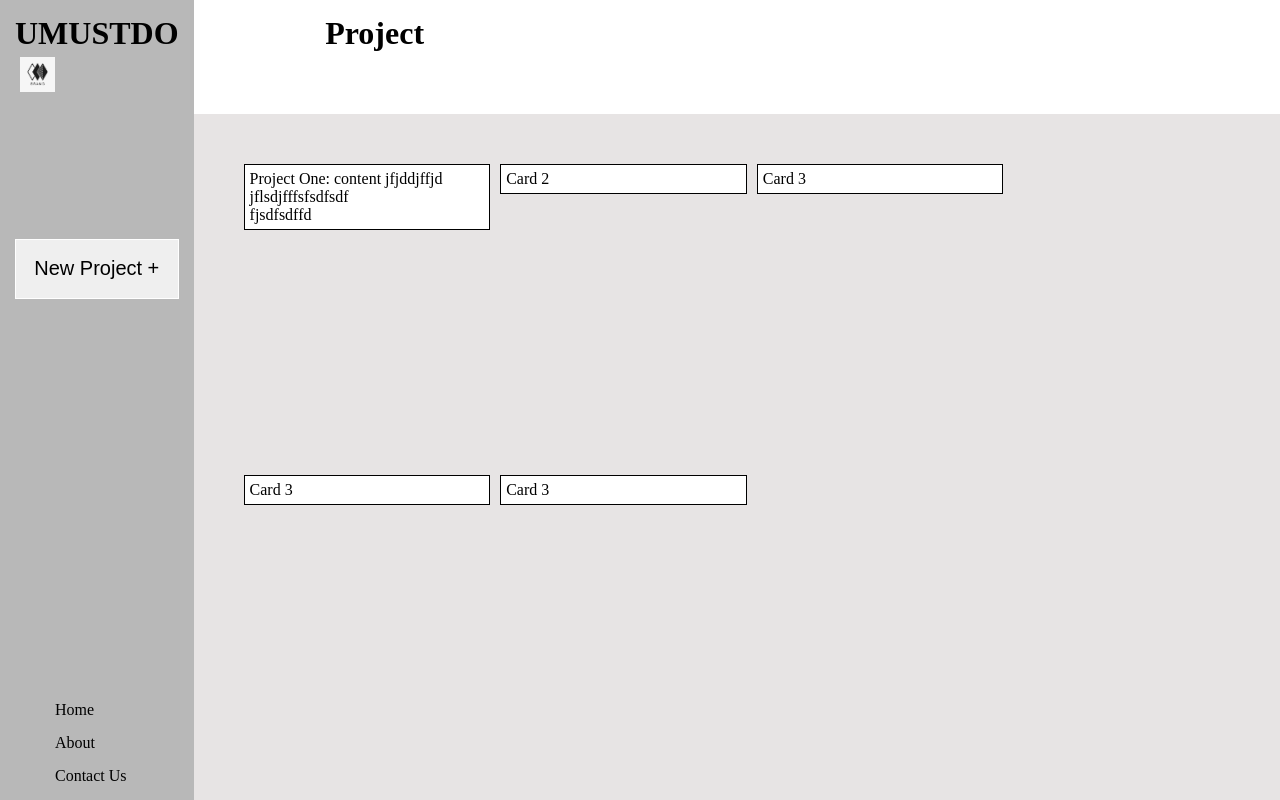
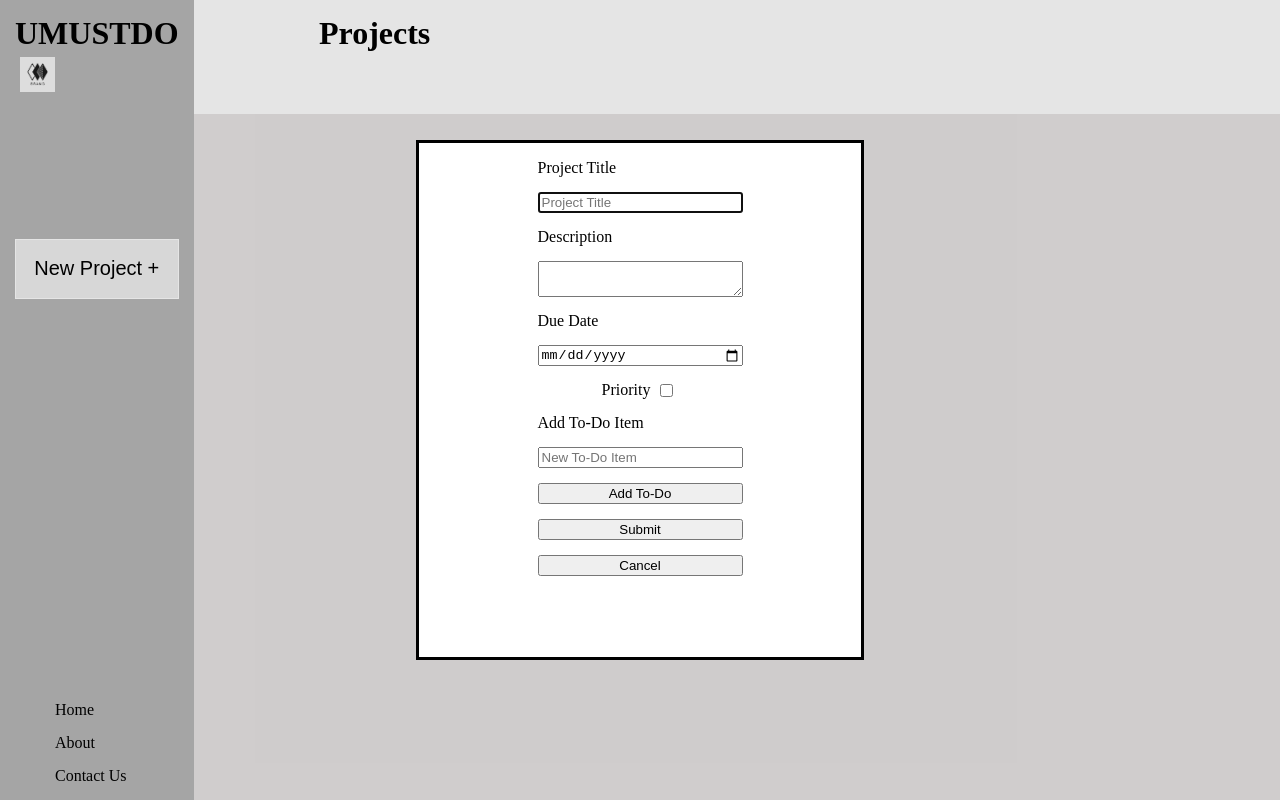
Before and after one commit to brandon-parkerson/todo-list, a website built with webpack: page dist/index.html in a window 1280 px wide. Both pictures are taken after a click on the button "New Project +". Built offline with nearby package versions, Linux system fonts and the light colour scheme.

Commit message:
Prep for publishing.

```diff
--- a/dist/index.html
+++ b/dist/index.html
@@ -4,7 +4,7 @@
     <meta charset="UTF-8">
     <meta name="viewport" content="width=device-width, initial-scale=1.0">
     <title>UMUSTDO-LIST</title>
-
+    <link rel="stylesheet" href="style.css">
 <script defer src="runtime.js"></script><script defer src="main.js"></script></head>
 <body>
     <div class="side-bar">
@@ -19,13 +19,32 @@
             </ul>
         </div>
     </div>
-    <h1 class="projects-title">Project</h1>
+    <h1 class="projects-title">Projects</h1>
     <div class="content">
-        <div class="card" id="card1">Card 1</div>
-        <div class="card" id="card2">Card 2</div>
-        <div class="card" id="card3">Card 3</div>
-        <div class="card" id="card3">Card 3</div>
-        <div class="card" id="card3">Card 3</div>
+        <!-- Cards will be added here -->
     </div>
+    <dialog id="newDialog">
+        <form>
+            <label for="title">Project Title</label>
+            <input type="text" name="title" id="title" placeholder="Project Title">
+            <label for="description">Description</label>
+            <textarea name="description" id="description"></textarea>
+            <label for="date">Due Date</label>
+            <input type="date" name="date" id="date">
+            <div class="checkbox-container">
+                <label for="priority">Priority</label>
+                <input type="checkbox" name="priority" id="priority">
+            </div>
+            <label for="todo">Add To-Do Item</label>
+            <input type="text" name="todo" id="todo" placeholder="New To-Do Item">
+            <button type="button" id="addTodo">Add To-Do</button>
+            <div id="todoListContainer">
+
+            </div>
+            <button id="submit">Submit</button>
+            <button id="cancel">Cancel</button>
+        </form>
+    </dialog>
+    <script src="index.js"></script>
 </body>
 </html>
```
Also changed, not shown: dist/main.js (+12 -2 lines), 1 other file.
